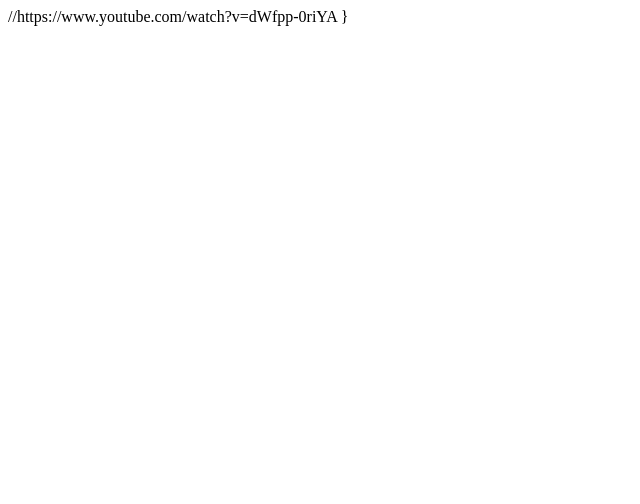
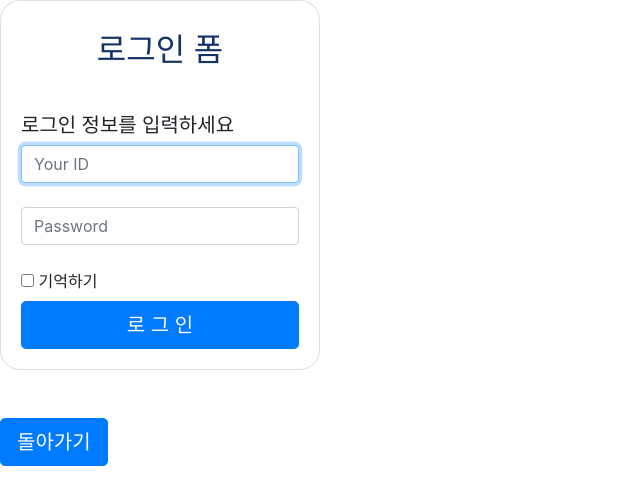
Before and after one commit to junhee2833/Alza, a plain HTML site: page login.html in a window 1280 px wide. Shown: the whole page, without its empty margins (0-640 px from the left). Drawn offline with nearby package versions, Linux system fonts and the light colour scheme.

Commit message:
Add files via upload

```diff
--- a/login.html
+++ b/login.html
@@ -1,15 +1,50 @@
 <!DOCTYPE html>
-<html>
-<head>
-<title>알자_로그인화면</title>
-<meta charset="utf-8">
-</style>
-</head>
-<body>
-<section>
+<html lang="ko">
+  <head>
+    <meta charset="utf-8">
+    <meta http-equiv="X-UA-Compatible" content="IE=edge">
+    <meta name="viewport" content="width=device-width, initial-scale=1">
+    <!-- The above 3 meta tags *must* come first in the head; any other head content must come *after* these tags -->
+    <meta name="description" content="">
+    <meta name="author" content="">
 
-</section>
-//https://www.youtube.com/watch?v=dWfpp-0riYA
-  }
-</body>
+    <!-- Bootstrap CSS -->
+    <link rel="stylesheet" href="https://maxcdn.bootstrapcdn.com/bootstrap/4.0.0/css/bootstrap.min.css" integrity="sha384-Gn5384xqQ1aoWXA+058RXPxPg6fy4IWvTNh0E263XmFcJlSAwiGgFAW/dAiS6JXm" crossorigin="anonymous">
+    <title>로그인 폼</title>
+
+  </head>
+
+  <body cellpadding="0" cellspacing="0" marginleft="0" margintop="0" width="100%" height="100%" align="center">
+
+	<div class="card align-middle" style="width:20rem; border-radius:20px;">
+		<div class="card-title" style="margin-top:30px;">
+			<h2 class="card-title text-center" style="color:#113366;">로그인 폼</h2>
+		</div>
+		<div class="card-body">
+      <form class="form-signin" method="POST" onSubmit="logincall();return false">
+        <h5 class="form-signin-heading">로그인 정보를 입력하세요</h5>
+        <label for="inputEmail" class="sr-only">Your ID</label>
+        <input type="text" id="uid" class="form-control" placeholder="Your ID" required autofocus><BR>
+        <label for="inputPassword" class="sr-only">Password</label>
+        <input type="password" id="upw" class="form-control" placeholder="Password" required><br>
+        <div class="checkbox">
+          <label>
+            <input type="checkbox" value="remember-me"> 기억하기
+          </label>
+        </div>
+        <button id="btn-Yes" class="btn btn-lg btn-primary btn-block" type="submit">로 그 인</button>
+      </form>
+
+		</div>
+	</div>
+	<div class="modal">
+	</div>
+    <!-- Optional JavaScript -->
+    <!-- jQuery first, then Popper.js, then Bootstrap JS -->
+    <script src="https://code.jquery.com/jquery-3.2.1.slim.min.js" integrity="sha384-KJ3o2DKtIkvYIK3UENzmM7KCkRr/rE9/Qpg6aAZGJwFDMVNA/GpGFF93hXpG5KkN" crossorigin="anonymous"></script>
+    <script src="https://cdnjs.cloudflare.com/ajax/libs/popper.js/1.12.9/umd/popper.min.js" integrity="sha384-ApNbgh9B+Y1QKtv3Rn7W3mgPxhU9K/ScQsAP7hUibX39j7fakFPskvXusvfa0b4Q" crossorigin="anonymous"></script>
+    <script src="https://maxcdn.bootstrapcdn.com/bootstrap/4.0.0/js/bootstrap.min.js" integrity="sha384-JZR6Spejh4U02d8jOt6vLEHfe/JQGiRRSQQxSfFWpi1MquVdAyjUar5+76PVCmYl" crossorigin="anonymous"></script>
+<br><br>
+<button type="button" class="btn btn-primary btn-lg" onclick="location.href='index.html'">돌아가기</button>
+  </body>
 </html>
--- /dev/null
+++ b/style.css
@@ -0,0 +1,33 @@
+@import url("http://fonts.googleapis.com/earlyaccess/nanumgothic.css");
+
+html {
+  height: 100%;
+}
+
+body {
+    width:100%;
+    height:100%;
+    margin: 0;
+    padding-top: 80px;
+    padding-bottom: 40px;
+    font-family: "Nanum Gothic", arial, helvetica, sans-serif;
+    background-repeat: no-repeat;
+    background:linear-gradient(to bottom right, #0098FF, #6BA8D1);
+}
+
+  .card {
+      margin: 0 auto; /* Added */
+      float: none; /* Added */
+      margin-bottom: 10px; /* Added */
+      box-shadow: 0 4px 8px 0 rgba(0, 0, 0, 0.2), 0 6px 20px 0 rgba(0, 0, 0, 0.19);
+}
+
+.form-signin .form-control {
+    position: relative;
+    height: auto;
+    -webkit-box-sizing: border-box;
+    -moz-box-sizing: border-box;
+         box-sizing: border-box;
+    padding: 10px;
+    font-size: 16px;
+}
```
Also changed, not shown: index.html (+15 -3 lines).
